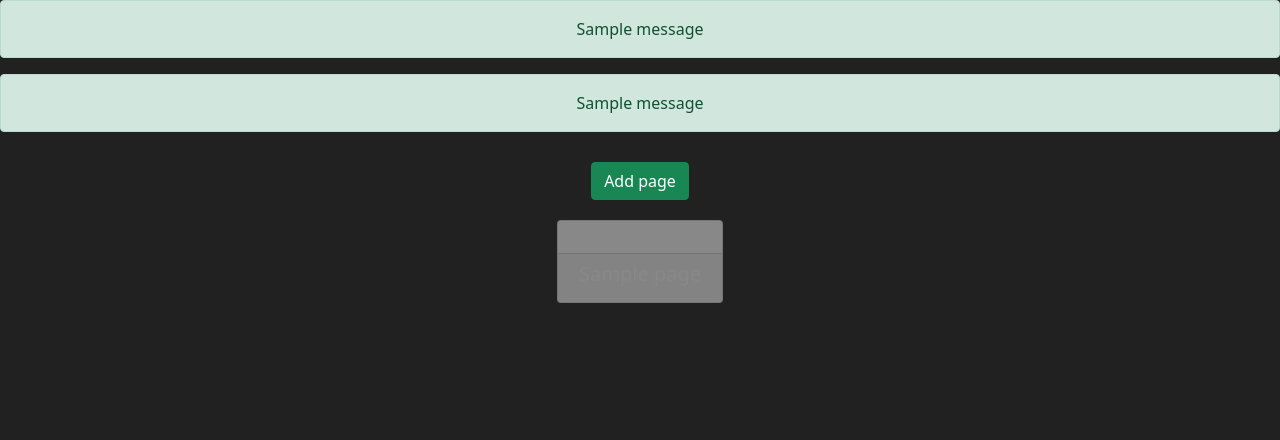
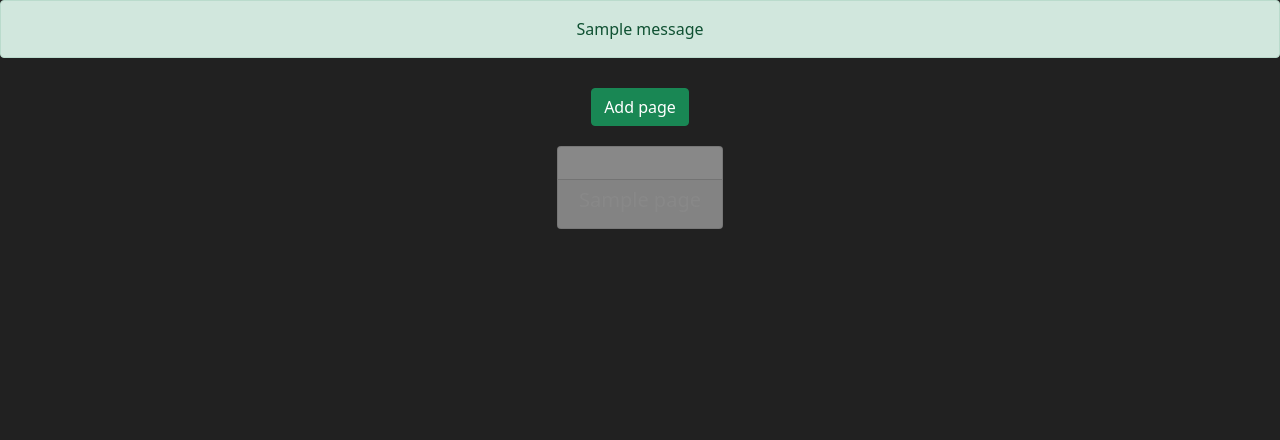
Before and after one commit to wilczu/forestlink, a Django app: page /user in a window 1280 px wide. Shown: the top 440 px of the page. Run offline with Django 3.2, Linux system fonts and the light colour scheme; a user stored in the database is signed in; tables that the repository leaves empty hold one stand-in row (values such as "Sample post"); one stand-in notice (Sample message) is shown; some libraries are stand-ins or nearby versions.

Commit message:
Remove displaying errors, messages on all pages.

```diff
--- a/forest/templates/forest/user.html
+++ b/forest/templates/forest/user.html
@@ -32,20 +32,6 @@
     </nav>
 
     <main>
-        <!--[ Displaying messages ]-->
-
-        <section>
-          <div class="text-white text-center">
-            {% if messages %}
-              {% for message in messages %}
-                <div class="alert alert-{{ message.tags }}" role="alert">
-                  {{ message }}
-                </div>
-              {% endfor %}
-            {% endif %}
-          </div>
-        </section>
-
         <!--[ Add button for your pages ]-->
 
         <section>
```
Also changed, not shown: forest/templates/forest/login.html (+0 -7 lines), forest/templates/forest/register.html (+0 -7 lines).
